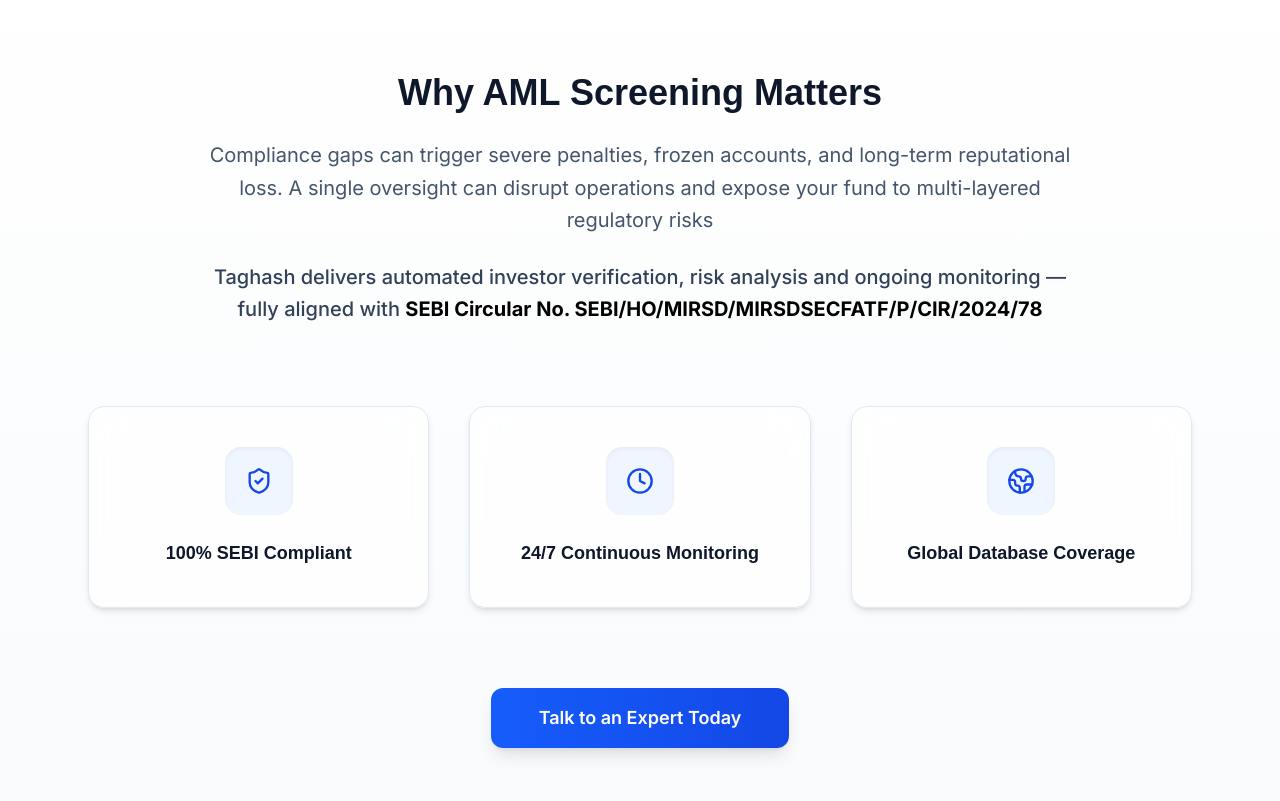
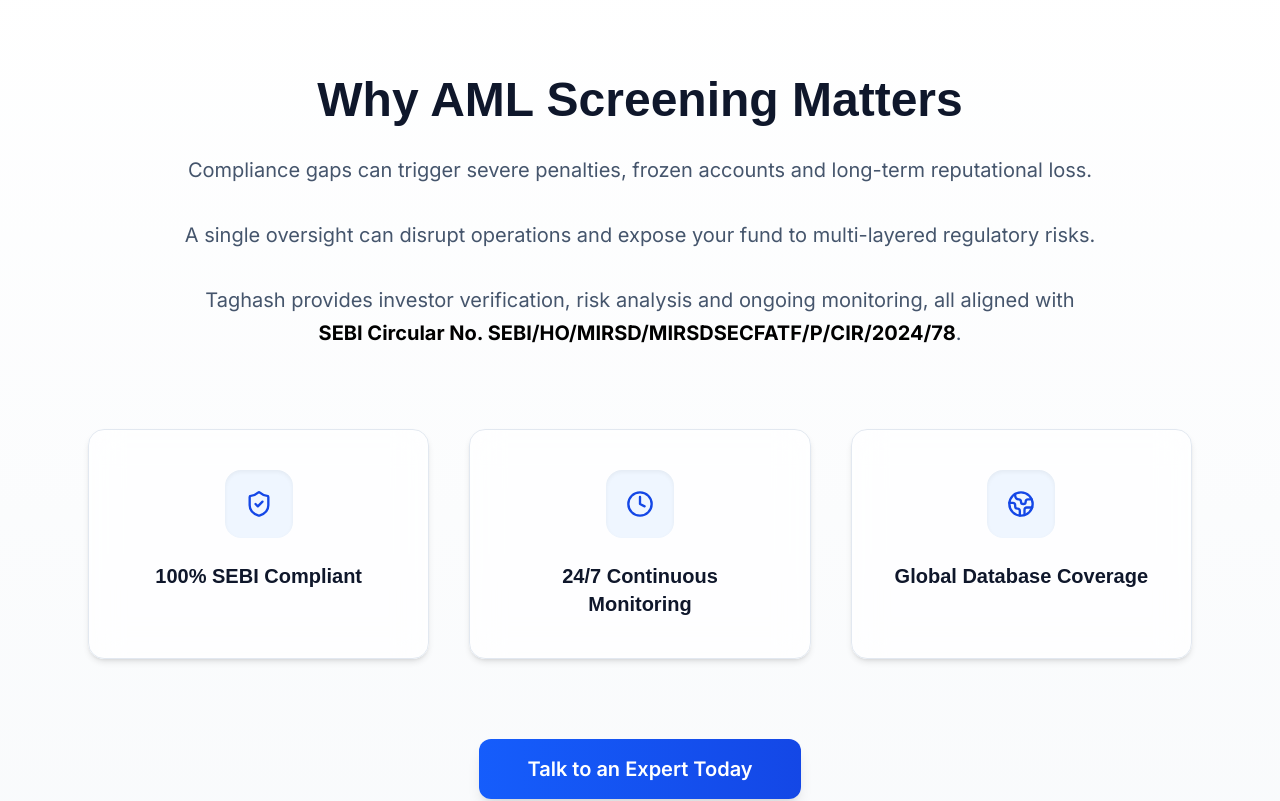
Before and after one commit to Dhanalakshmisherugar14/AML-SCREENING, a React (Vite) app: page / in a window 1280 px wide. Shown: the part 760-1561 px from the top of the page. Built offline with nearby package versions, Linux system fonts and the light colour scheme.

Commit message:
added blue

```diff
--- a/src/components/WhyAML.jsx
+++ b/src/components/WhyAML.jsx
@@ -22,22 +22,23 @@
       <div className="max-w-6xl mx-auto px-6">
 
         {/* Top Heading */}
-        <div className="text-center max-w-4xl mx-auto space-y-6 mb-8">
-          <h2 className="text-3xl md:text-4xl font-bold text-slate-900 leading-tight">
+        <div className="text-center max-w-6xl mx-auto space-y-6 mb-8">
+          <h2 className="text-4xl md:text-5xl font-bold text-slate-900 leading-tight">
             Why AML Screening Matters
           </h2>
 
           <p className="text-lg md:text-xl text-slate-600 leading-relaxed">
-            Compliance gaps can trigger severe penalties, frozen accounts, and long-term reputational loss.
-            A single oversight can disrupt operations and expose your fund to multi-layered regulatory risks
-          </p>
-
-          <p className="text-lg md:text-xl text-slate-700 font-medium leading-relaxed">
-            Taghash delivers automated investor verification, risk analysis and ongoing monitoring —
-            fully aligned with{" "}
-            <span className="text-black font-bold break-words">
+            Compliance gaps can trigger severe penalties, frozen accounts and long-term reputational loss.
+            <br />
+            <br />
+            A single oversight can disrupt operations and expose your fund to multi-layered regulatory risks.
+            <br />
+            <br />
+            Taghash provides investor verification, risk analysis and ongoing monitoring, all aligned with{" "}
+            <span className="text-black font-bold break-words"> <br/>
               SEBI Circular No. SEBI/HO/MIRSD/MIRSDSECFATF/P/CIR/2024/78
             </span>
+            .
           </p>
         </div>
 
@@ -57,7 +58,7 @@
                 </div>
               </div>
 
-              <h3 className="text-lg font-bold text-slate-900">
+              <h3 className="text-xl font-bold text-slate-900">
                 {item.title}
               </h3>
             </div>
@@ -67,7 +68,7 @@
         {/* CTA */}
         <div className="text-center mt-20">
           <button
-            className="px-12 py-4 rounded-xl text-lg font-semibold
+            className="px-12 py-4 rounded-xl text-xl font-semibold
             bg-gradient-to-r from-blue-600 to-blue-700 text-white
             shadow-lg hover:shadow-blue-700/40 hover:-translate-y-1
             transition-all duration-300"
```
